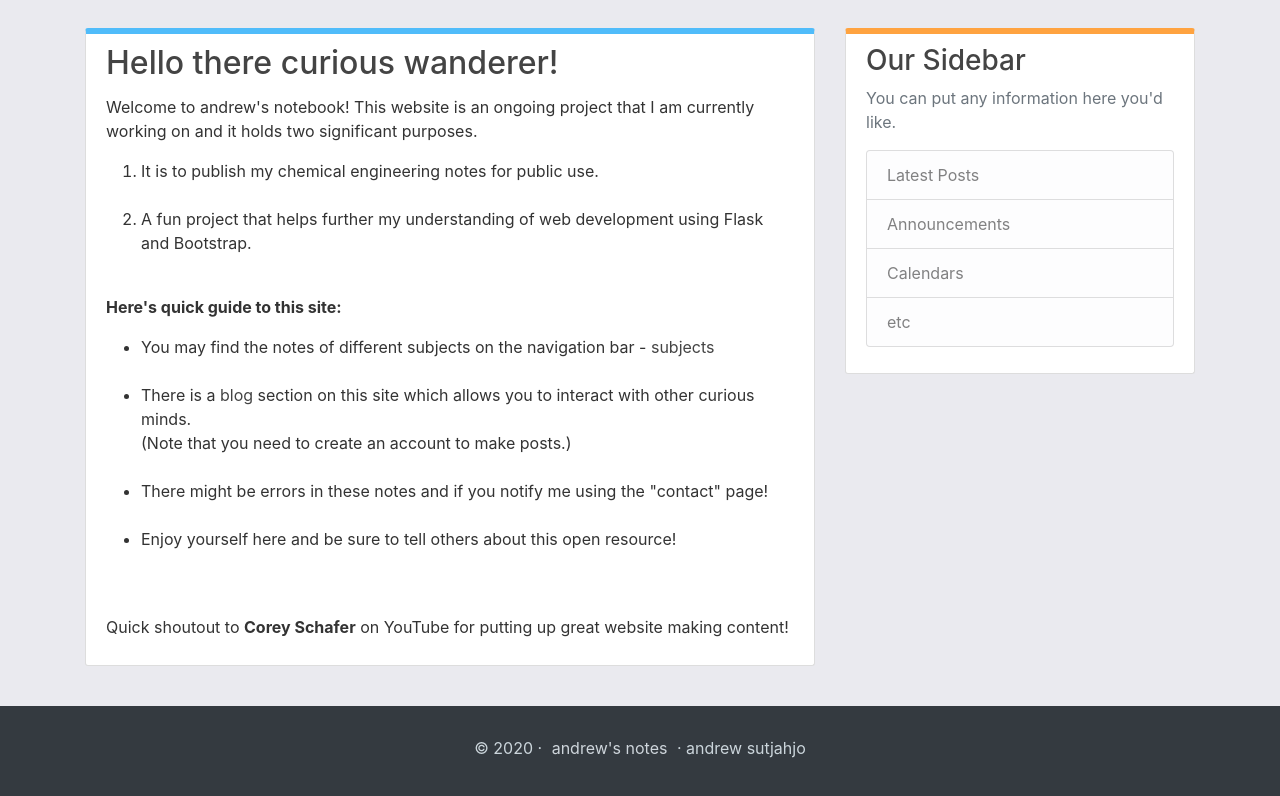
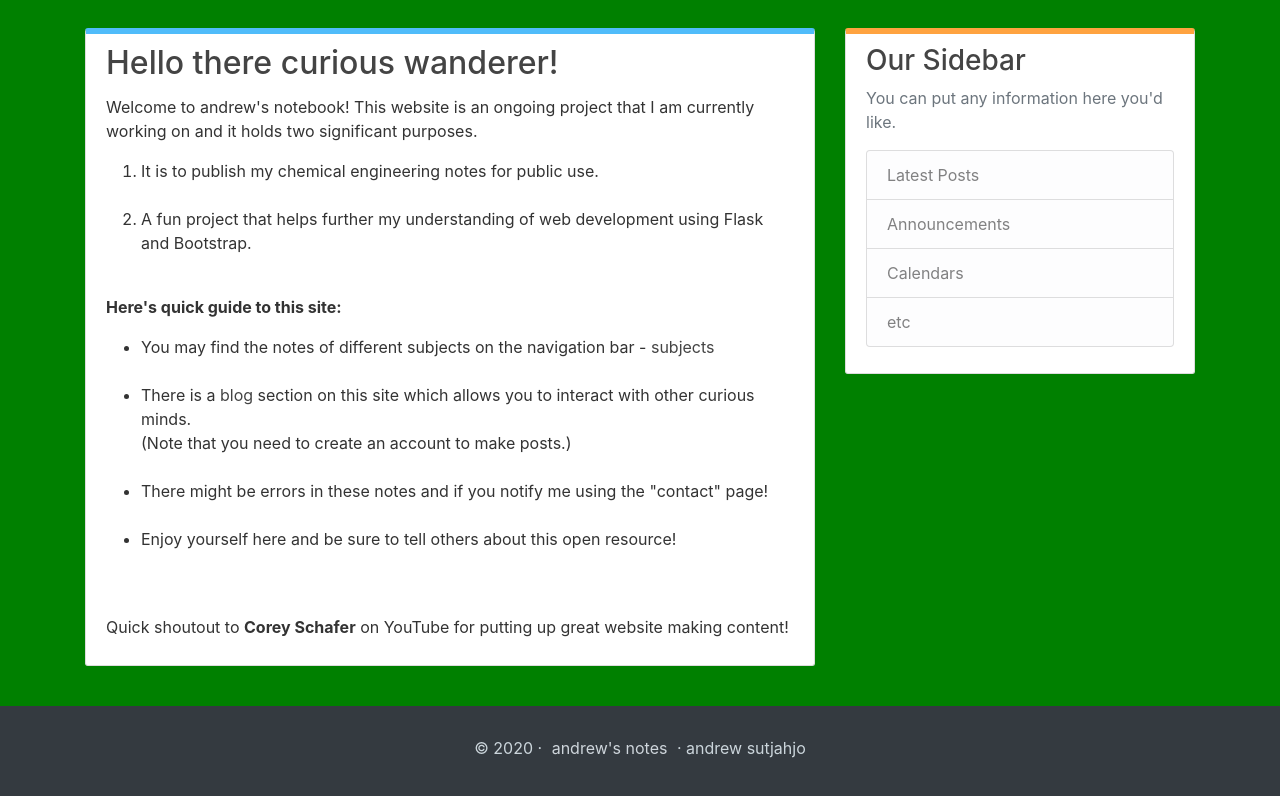
Before and after one commit to Sutjahjo99/andrew-s_notes, a Flask app: page / in a window 1280 px wide. Shown: the part 56-852 px from the top of the page. Run offline with Flask 2, Linux system fonts and the light colour scheme; some libraries are stand-ins or nearby versions.

Commit message:
git test

```diff
--- a/flaskblog/static/main.css
+++ b/flaskblog/static/main.css
@@ -1,5 +1,5 @@
 body {
-    background: #eaeaef;
+    background: green/*#eaeaef*/;
     color: #333333;
     margin-top: 4rem;
   }
```
